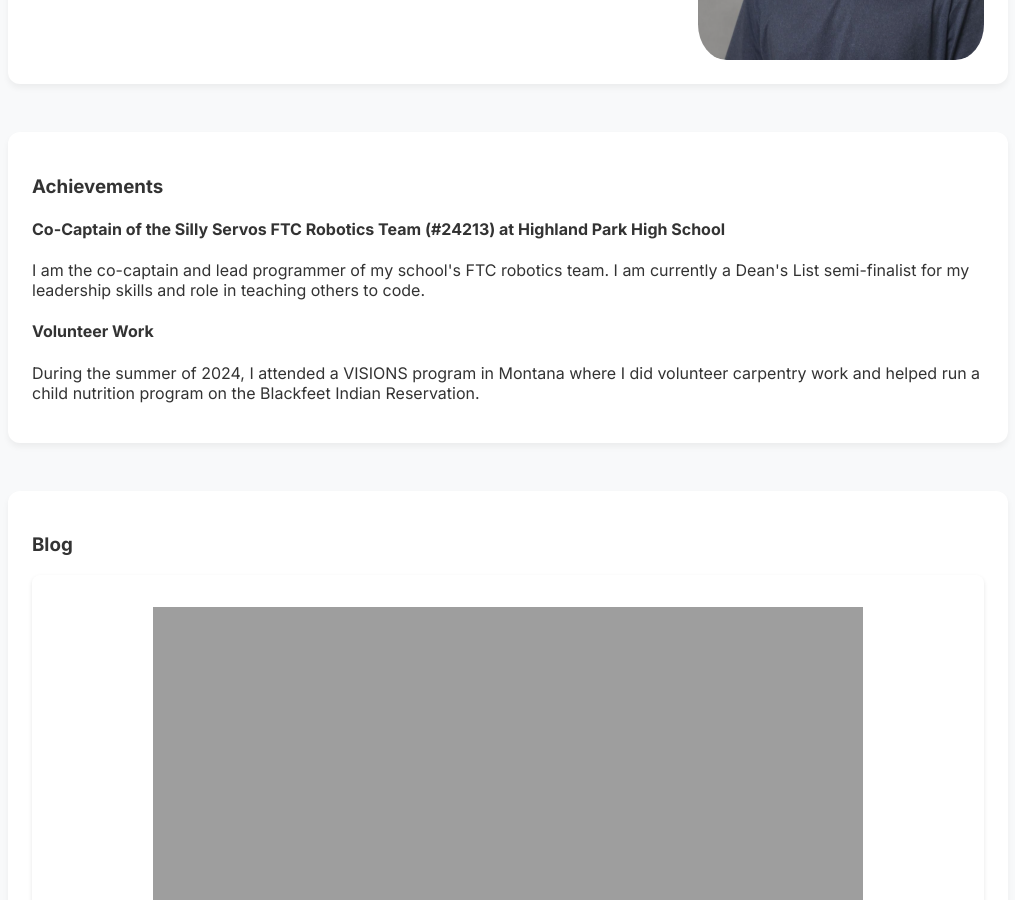
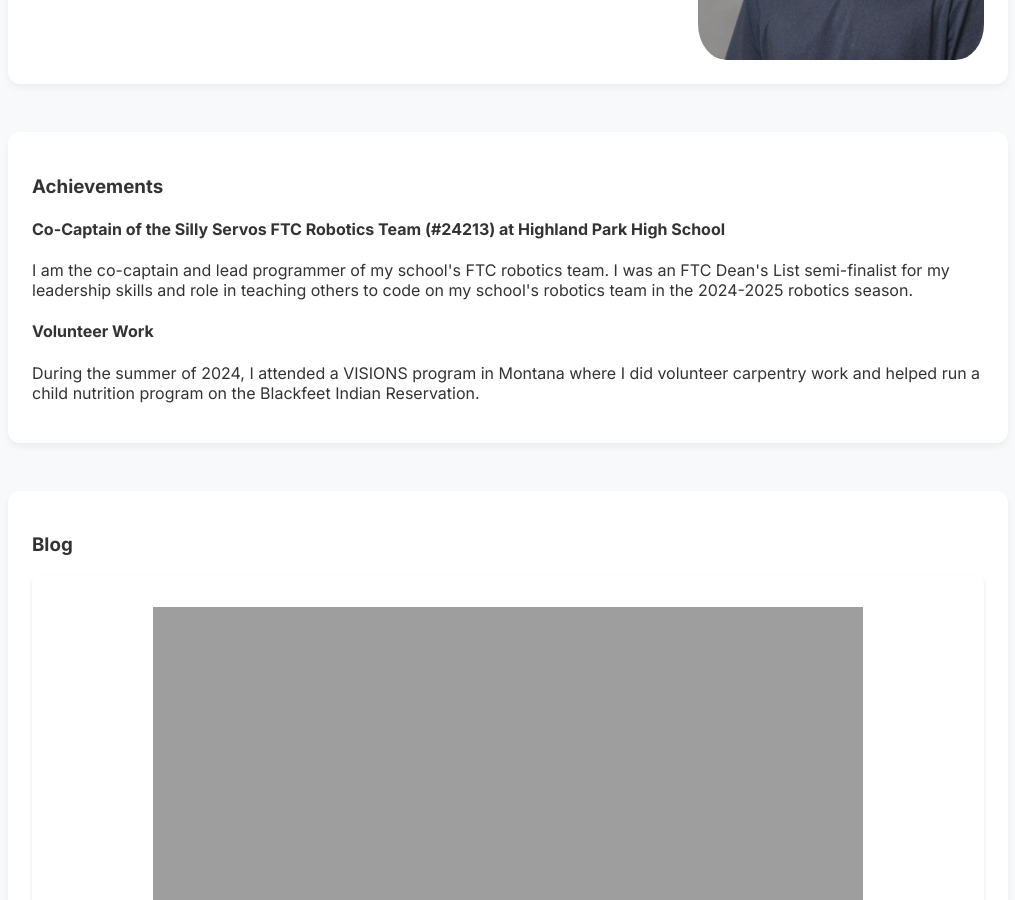
Before and after one commit to jpkaiser2/jpkaiser2.github.io, a Jekyll site: the page built from index.markdown, in a window 1280 px wide and 900 px high, scrolled down 707 px. Shown: the whole window, without its empty margins (132-1147 px from the left). Built offline with Jekyll 4.4.1, drawn with Linux system fonts in a browser that asks for light colours.

Commit message:
Update home.html

```diff
--- a/_layouts/home.html
+++ b/_layouts/home.html
@@ -194,7 +194,7 @@
             <h3 class="md-typescale-title-large">Achievements</h3>
 
                 <h4>Co-Captain of the Silly Servos FTC Robotics Team (#24213) at Highland Park High School</h4>
-                <p>I am the co-captain and lead programmer of my school's FTC robotics team. I am currently a Dean's List semi-finalist for my leadership skills and role in teaching others to code.</p>
+                <p>I am the co-captain and lead programmer of my school's FTC robotics team. I was an FTC Dean's List semi-finalist for my leadership skills and role in teaching others to code on my school's robotics team in the 2024-2025 robotics season.</p>
 
 
                 <h4>Volunteer Work </h4>
```
